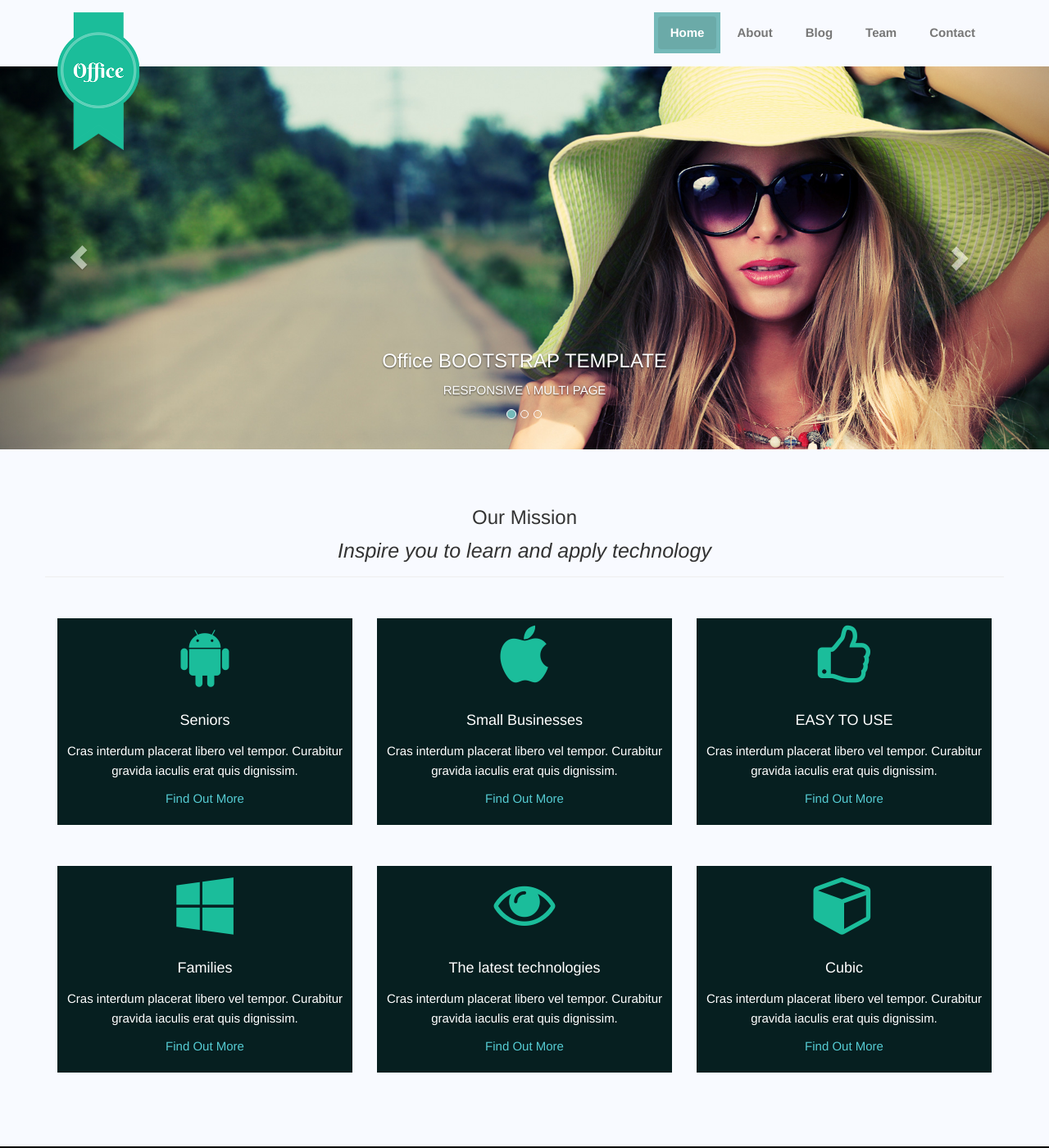
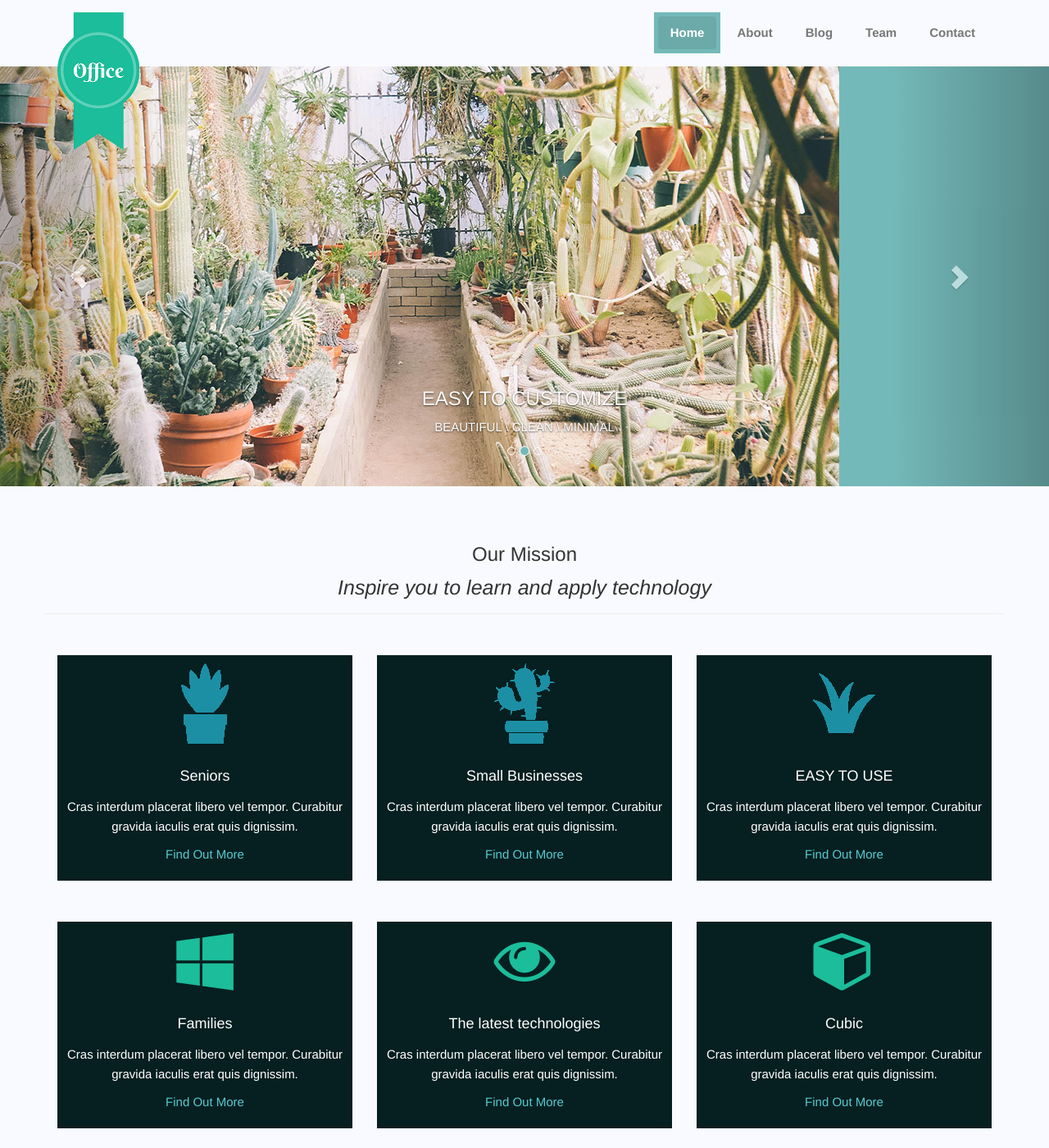
Before and after one commit to M2-REF-JS/MissyM2.github.io, a Jekyll site: the page built from index.html, in a window 1280 px wide and 1400 px high. Shown: the whole window at 82% size. Built offline with Jekyll 4.4.1, drawn with Linux system fonts in a browser that asks for light colours; some of the changed text lies outside the part shown.

Commit message:
added tester images

```diff
--- a/_config.yml
+++ b/_config.yml
@@ -23,10 +23,9 @@ url: "" # the base hostname & protocol for your site, e.g. http://example.com
 
 # Company Information
 company_name: Inspired Technology Coaching
-address_line: Via Ludovisi 39-45, Rome, 54267, Italy
+address_line: Rockville, Maryland
 telephone_number: 1.800.245.356
-fax_number: 1.800.245.357
-company_email: hello@LawOffice.org
+company_email: missymaloney1@gmail.com
 google_map: https://www.google.com/maps/embed?pb=!1m14!1m12!1m3!1d3618.727010735933!2d91.837871!3d24.907291700000002!2m3!1f0!2f0!3f0!3m2!1i1024!2i768!4f13.1!5e0!3m2!1sen!2s!4v1404919738144
 
 # Social Link
--- a/_layouts/home_style.html
+++ b/_layouts/home_style.html
@@ -23,7 +23,7 @@
                     <div class="carousel-inner" role="listbox">
                         <!-- Begin Slide 1 -->
                         <div class="item active">
-                            <img src="../assets/img/slider/slide2.jpg" height="400" alt="Image of first carousel">
+                            <img src="../assets/img/slider/slide12.jpg" height="400" alt="Image of first carousel">
                             <div class="carousel-caption">
                                 <h3 class="carousel-title hidden-xs">Office BOOTSTRAP TEMPLATE</h3>
                                 <p class="carousel-body">RESPONSIVE \ MULTI PAGE</p>
@@ -33,7 +33,7 @@
 
                         <!-- Begin Slide 2 -->
                         <div class="item">
-                            <img src="../assets/img/slider/slide4.jpg" height="400" alt="Image of second carousel">
+                            <img src="../assets/img/slider/slide10.jpg" height="400" alt="Image of second carousel">
                             <div class="carousel-caption">
                                 <h3 class="carousel-title hidden-xs">EASY TO CUSTOMIZE</h3>
                                 <p class="carousel-body">BEAUTIFUL \ CLEAN \ MINIMAL</p>
@@ -43,7 +43,7 @@
 
                         <!-- Begin Slide 3 -->
                         <div class="item">
-                            <img src="../assets/img/slider/slide2.jpg" height="400" alt="Image of third carousel">
+                            <img src="../assets/img/slider/slide11.jpg" height="400" alt="Image of third carousel">
                             <div class="carousel-caption">
                                 <h3 class="carousel-title hidden-xs">MULTI-PURPOSE TEMPLATE</h3>
                                 <p class="carousel-body">PORTFOLIO \ CORPORATE \ CREATIVE</p>
@@ -80,7 +80,7 @@
             <div class="row services-row services-row-head services-row-1">
                 <div class="col-lg-4 col-md-4 col-sm-4 col-xs-12">
                     <div class="services-group wow animated fadeInLeft" data-wow-offset="40">
-                        <p class="services-icon"><span class="fa fa-android fa-5x"></span></p>
+                        <p class="services-icon"><span><img src="../assets/ico/icon1.png" /></span></p>
                         <h4 class="services-title">Seniors</h4>
                         <p class="services-body">Cras interdum placerat libero vel tempor. Curabitur gravida iaculis erat quis dignissim.</p>
                         <p class="services-more"><a href="#">Find Out More</a></p>
@@ -89,7 +89,7 @@
 
                 <div class="col-lg-4 col-md-4 col-sm-4 col-xs-12">
                     <div class="services-group wow animated zoomIn" data-wow-offset="40">
-                        <p class="services-icon"><i class="fa fa-apple fa-5x"></i></p>
+                        <p class="services-icon"><img src="../assets/ico/icon2.png" /></p>
                         <h4 class="services-title">Small Businesses</h4>
                         <p class="services-body">Cras interdum placerat libero vel tempor. Curabitur gravida iaculis erat quis dignissim.</p>
                         <p class="services-more"><a href="#">Find Out More</a></p>
@@ -98,7 +98,7 @@
 
                 <div class="col-lg-4 col-md-4 col-sm-4 col-xs-12">
                     <div class="services-group wow animated fadeInRight" data-wow-offset="40">
-                        <p class="services-icon"><i class="fa fa-thumbs-o-up fa-5x"></i></p>
+                        <p class="services-icon"><img src="../assets/ico/icon3.png" /></p>
                         <h4 class="services-title">EASY TO USE</h4>
                         <p class="services-body">Cras interdum placerat libero vel tempor. Curabitur gravida iaculis erat quis dignissim.</p>
                         <p class="services-more"><a href="#">Find Out More</a></p>
--- a/data/header.html
+++ b/data/header.html
@@ -0,0 +1 @@
+<h1>MISSY</h1>
```
Also changed, not shown: assets/ico/icon1.png (added), assets/ico/icon2.png (added), assets/ico/icon3.png (added), assets/ico/icon4.png (added), assets/img/slider/slide10.jpg (added), assets/img/slider/slide11.jpg (added), assets/img/slider/slide12.jpg (added), 5 other files.
